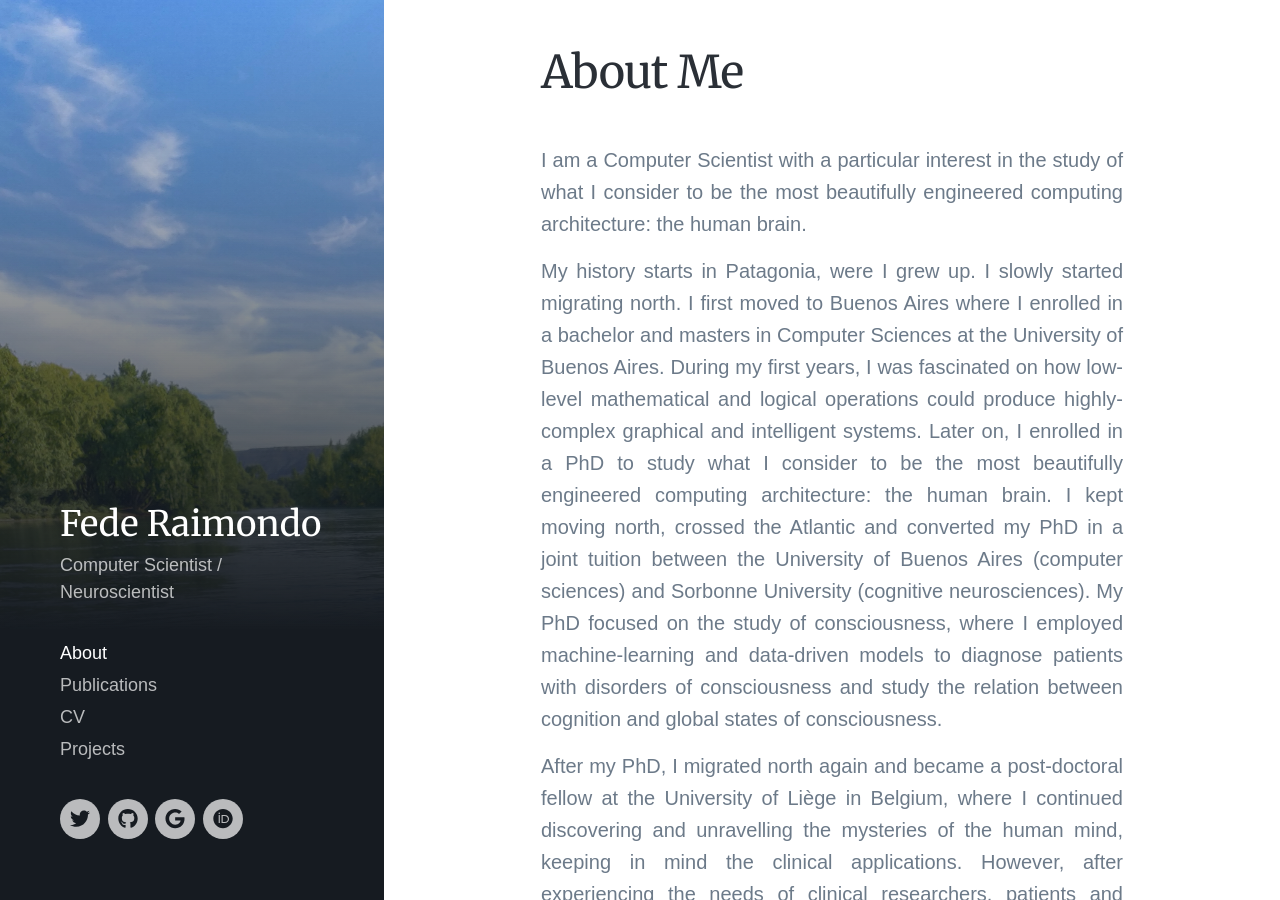
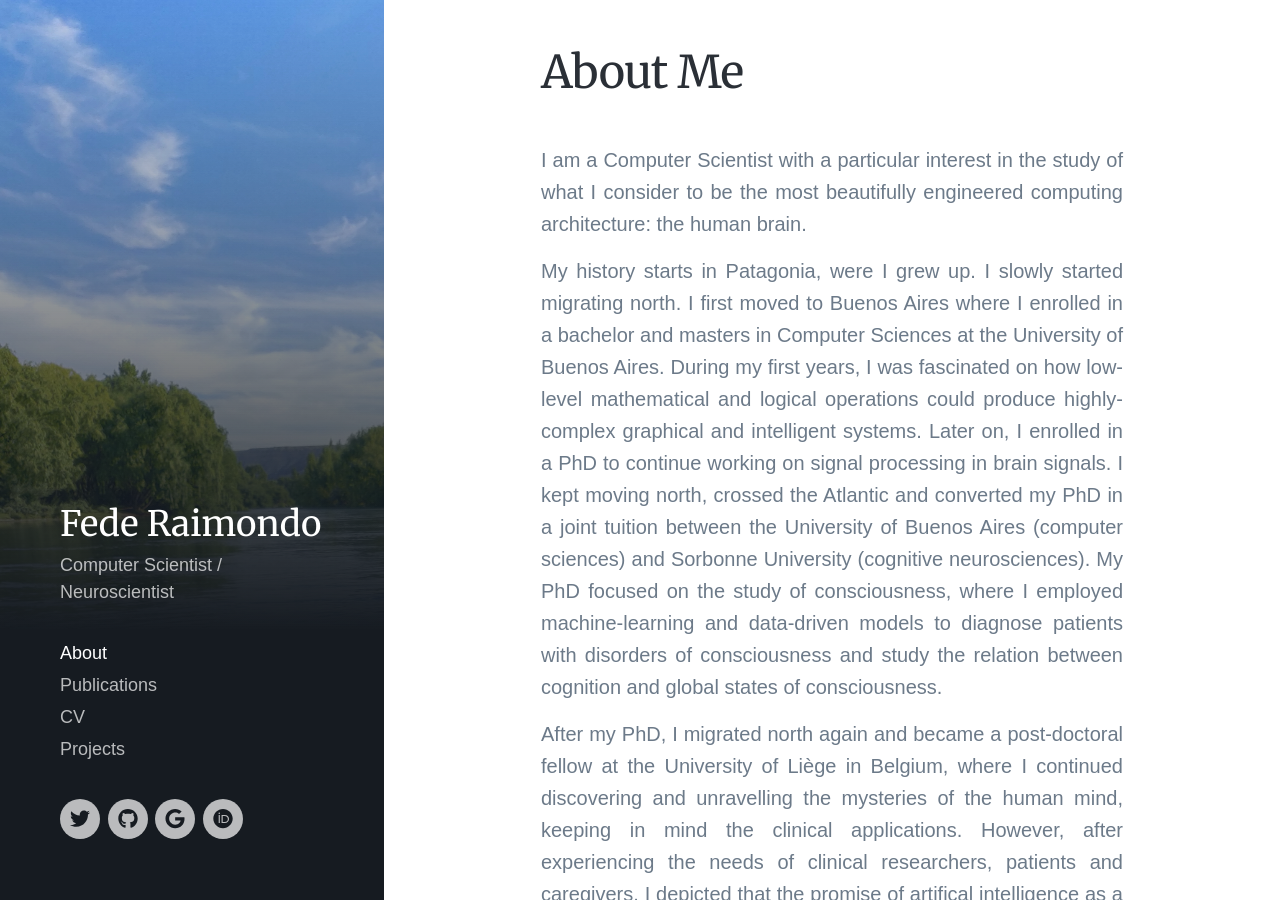
Before and after one commit to fraimondo/fraimondo.github.io, a Jekyll site: the page built from _pages/about.md, in a window 1280 px wide and 900 px high, scrolled down 308 px. Built offline with Jekyll 4.4.1, drawn with Linux system fonts in a browser that asks for light colours; nearby versions of some CDN libraries; some web fonts are replaced.

Commit message:
First version of the website

```diff
--- a/_pages/about.md
+++ b/_pages/about.md
@@ -9,7 +9,7 @@ banner_image: /images/fraimondo/arbol.jpg
 I am a Computer Scientist with a particular interest in the study of what I consider to be the most beautifully engineered computing architecture: the human brain.
 
 {: style="text-align: justify"}
-My history starts in Patagonia, were I grew up. I slowly started migrating north. I first moved to Buenos Aires where I enrolled in a bachelor and masters in Computer Sciences at the University of Buenos Aires. During my first years, I was fascinated on how low-level mathematical and logical operations could produce highly-complex graphical and intelligent systems. Later on, I enrolled in a PhD to study what I consider to be the most beautifully engineered computing architecture: the human brain. I kept moving north, crossed the Atlantic and converted my PhD in a joint tuition between the University of Buenos Aires (computer sciences) and Sorbonne University (cognitive neurosciences). My PhD focused on the study of consciousness, where I employed machine-learning and data-driven models to diagnose patients with disorders of consciousness and study the relation between cognition and global states of consciousness.
+My history starts in Patagonia, were I grew up. I slowly started migrating north. I first moved to Buenos Aires where I enrolled in a bachelor and masters in Computer Sciences at the University of Buenos Aires. During my first years, I was fascinated on how low-level mathematical and logical operations could produce highly-complex graphical and intelligent systems. Later on, I enrolled in a PhD to continue working on signal processing in brain signals. I kept moving north, crossed the Atlantic and converted my PhD in a joint tuition between the University of Buenos Aires (computer sciences) and Sorbonne University (cognitive neurosciences). My PhD focused on the study of consciousness, where I employed machine-learning and data-driven models to diagnose patients with disorders of consciousness and study the relation between cognition and global states of consciousness.
 
 {: style="text-align: justify"}
 After my PhD, I migrated north again and became a post-doctoral fellow at the University of Liège in Belgium, where I continued discovering and unravelling the mysteries of the human mind, keeping in mind the clinical applications. However, after experiencing the needs of clinical researchers, patients and caregivers, I depicted that the promise of artifical intelligence as a knowledge-enhancing methodology in clinical domains is still far from being real: we need explainable, accountable and transparent AI.
```
